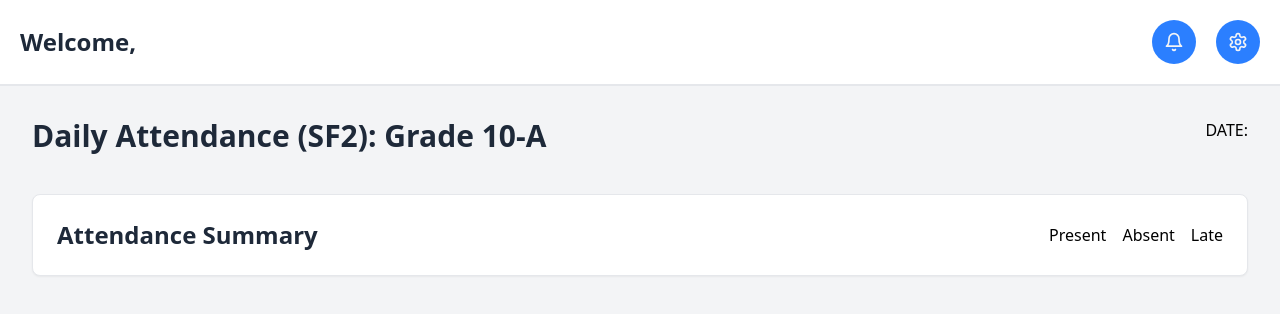
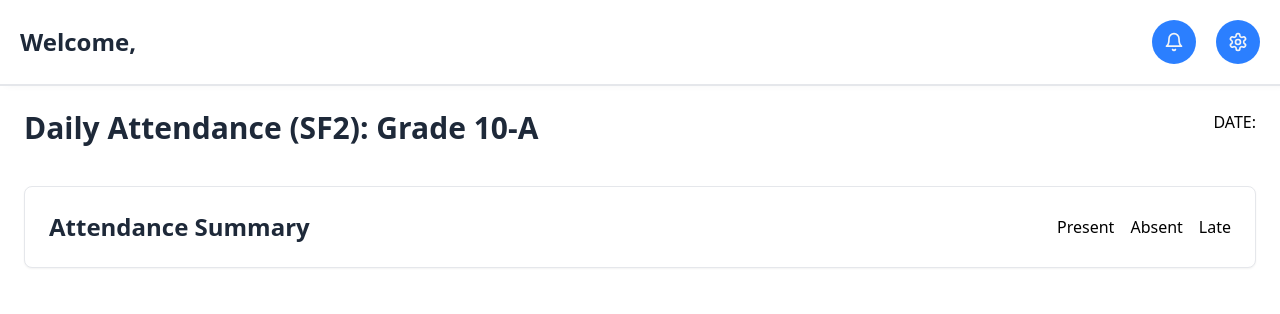
Before and after one commit to Commissions-Collab/EduForm---FRONTEND, a React (Vite) app: page /attendance in a window 1280 px wide. Shown: the top 314 px of the page. Built offline with nearby package versions, Linux system fonts and the light colour scheme.

Commit message:
Layouts, fixing scrolls on sidebar/pages/header

```diff
--- a/src/layouts/adminLayout.jsx
+++ b/src/layouts/adminLayout.jsx
@@ -5,9 +5,9 @@
   return (
     <main className="flex min-h-screen w-full">
       <Sidebar />
-      <section className="flex flex-col flex-1 w-full">
+      <section className="flex flex-col flex-1 overflow-hidden">
         <Header />
-        <div className="main-content flex-1">
+        <div className="flex-1 overflow-y-auto p-6 ">
           <Outlet />
         </div>
       </section>
--- a/src/layouts/superAdminLayout.jsx
+++ b/src/layouts/superAdminLayout.jsx
@@ -5,9 +5,9 @@
   return (
     <main className="flex min-h-screen w-full">
       <Sidebar />
-      <section className="flex flex-col flex-1 w-full">
+      <section className="flex flex-col flex-1 overflow-hidden">
         <Header />
-        <div className="main-content flex-1">
+        <div className="flex-1 overflow-y-auto p-6 ">
           <Outlet />
         </div>
       </section>
--- a/src/layouts/userLayout.jsx
+++ b/src/layouts/userLayout.jsx
@@ -5,9 +5,9 @@
   return (
     <main className="flex min-h-screen w-full">
       <Sidebar />
-      <section className="flex flex-col flex-1 w-full">
+      <section className="flex flex-col flex-1 overflow-hidden">
         <Header />
-        <div className="main-content flex-1">
+        <div className="flex-1 overflow-y-auto p-6 ">
           <Outlet />
         </div>
       </section>
```
